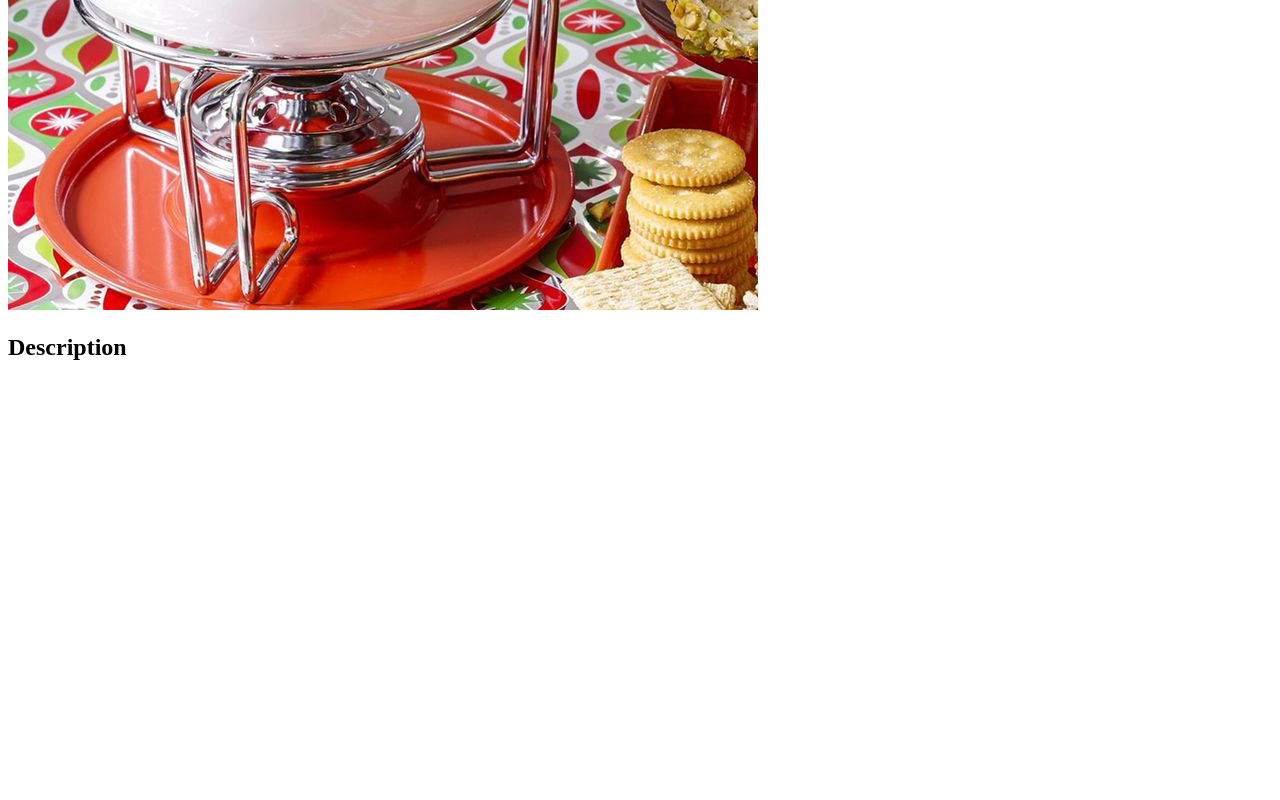
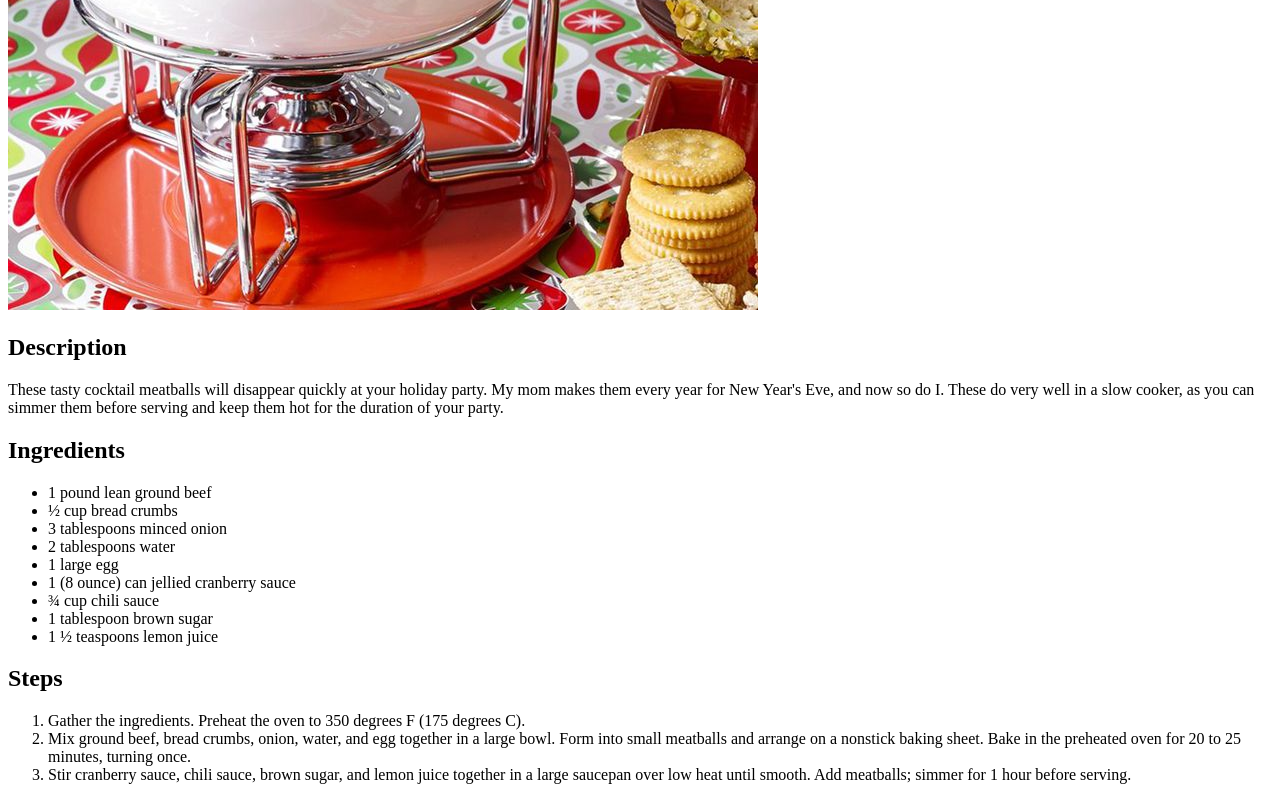
Before and after one commit to xxh296/odin-recipes, a plain HTML site: page recipes/cocktailMeatballs.html in a window 1280 px wide. Shown: the part 520-1320 px from the top of the page. Before the commit the page ends 901 px from the top, so only its background shows below. Drawn offline with Linux system fonts and the light colour scheme.

Commit message:
Complete cocktailMeatballs.html
Add description text, ingredients list, and steps. Add boilerplate code for this data to the other recipe files.

```diff
--- a/recipes/cocktailMeatballs.html
+++ b/recipes/cocktailMeatballs.html
@@ -7,7 +7,29 @@
 </head>
 <body>
     <h1>Cocktail Meatballs</h1>
-    <img src="./images/cocktailMeatballs.jpg">
+        <img src="./images/cocktailMeatballs.jpg">
+
     <h2>Description</h2>
+        <p>These tasty cocktail meatballs will disappear quickly at your holiday party. My mom makes them every year for New Year's Eve, and now so do I. These do very well in a slow cooker, as you can simmer them before serving and keep them hot for the duration of your party.</p>
+
+    <h2>Ingredients</h2>
+        <ul>
+            <li>1 pound lean ground beef</li>
+            <li>½ cup bread crumbs</li>
+            <li>3 tablespoons minced onion</li>
+            <li>2 tablespoons water</li>
+            <li>1 large egg</li>
+            <li>1 (8 ounce) can jellied cranberry sauce</li>
+            <li>¾ cup chili sauce</li>
+            <li>1 tablespoon brown sugar</li>
+            <li>1 ½ teaspoons lemon juice</li>
+        </ul>
+
+    <h2>Steps</h2>
+        <ol>
+            <li>Gather the ingredients. Preheat the oven to 350 degrees F (175 degrees C).</li>
+            <li>Mix ground beef, bread crumbs, onion, water, and egg together in a large bowl. Form into small meatballs and arrange on a nonstick baking sheet. Bake in the preheated oven for 20 to 25 minutes, turning once.</li>
+            <li>Stir cranberry sauce, chili sauce, brown sugar, and lemon juice together in a large saucepan over low heat until smooth. Add meatballs; simmer for 1 hour before serving.</li>
+        </ol>
 </body>
 </html>
```
Also changed, not shown: recipes/coquito.html (+9 -1 lines), recipes/crabMushrooms.html (+9 -1 lines), recipes/hamCheeseSliders.html (+9 -1 lines).
